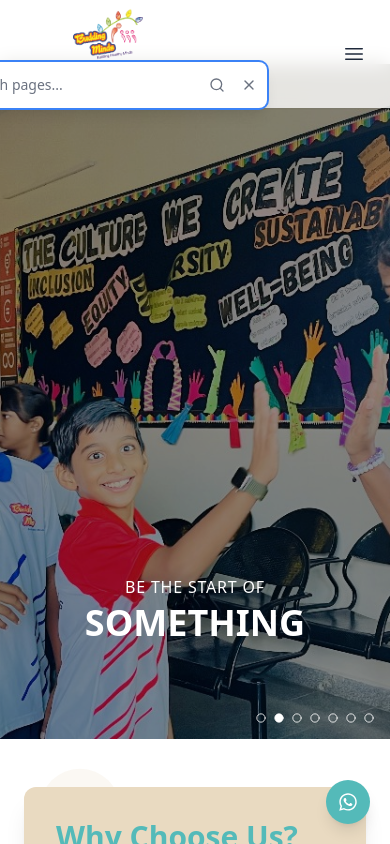
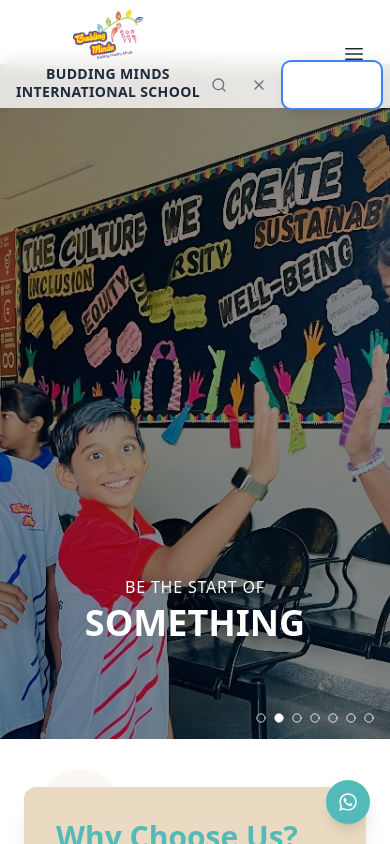
Before and after one commit to BM-Landing-Page/FrontEnd, a Next.js app: page / in a window 390 px wide. Both pictures are taken after a click on the button 266 px from the left and 54 px from the top of the page. Shown: the top 844 px of the page. Built offline with nearby package versions, Linux system fonts and the light colour scheme.

Commit message:
Searh Bar

```diff
--- a/src/components/ui/Header/Searchbar.tsx
+++ b/src/components/ui/Header/Searchbar.tsx
@@ -188,7 +188,6 @@
           )}
         </form>
       </div>
-
       {/* Mobile Search */}
       <div className="md:hidden">
         {!isExpanded ? (
@@ -200,7 +199,7 @@
             <Search className="w-5 h-5" />
           </button>
         ) : (
-          <div className="absolute right-0 top-full mt-2 w-80 z-50">
+          <div className="absolute left-0 top-full mt-2 w-full px-4 z-50">
             <form onSubmit={handleSubmit} className="relative">
               <div className="relative flex items-center">
                 <input
@@ -216,10 +215,10 @@
                               focus:outline-none focus:ring-2 focus:ring-blue-500 focus:border-transparent
                             placeholder-gray-500 text-gray-700"
                 />
-                <div className="absolute right-1 top-1/2 transform -translate-y-1/2 flex items-center gap-1">
+                <div className="absolute right-2 top-1/2 transform -translate-y-1/2 flex items-center gap-2">
                   <button
                     type="submit"
-                    className="p-1.5 text-gray-500 hover:text-blue-600
+                    className="p-2 text-gray-500 hover:text-blue-600
                               hover:bg-blue-50 rounded-full transition-colors duration-200"
                   >
                     <Search className="w-4 h-4" />
@@ -227,7 +226,7 @@
                   <button
                     type="button"
                     onClick={handleClear}
-                    className="p-1.5 text-gray-500 hover:text-red-600
+                    className="p-2 text-gray-500 hover:text-red-600
                               hover:bg-red-50 rounded-full transition-colors duration-200"
                   >
                     <X className="w-4 h-4" />
@@ -237,7 +236,7 @@
 
               {/* Mobile Suggestions Dropdown */}
               {showSuggestions && suggestions.length > 0 && (
-                <div className="absolute top-full left-0 right-0 mt-1 bg-white border border-gray-200 rounded-lg shadow-lg max-h-64 overflow-y-auto">
+                <div className="absolute top-full left-0 right-0 mt-2 bg-white border border-gray-200 rounded-lg shadow-lg max-h-72 overflow-y-auto">
                   {suggestions.map((suggestion, index) => (
                     <div
                       key={`${suggestion.route}-${index}`}
@@ -262,6 +261,7 @@
         )}
       </div>
 
+
       {/* Mobile overlay to close search when clicking outside */}
       {isExpanded && <div className="fixed inset-0 z-40 md:hidden" onClick={handleClear} />}
     </div>
```
Lines whose indentation alone changed are shown as unchanged.
